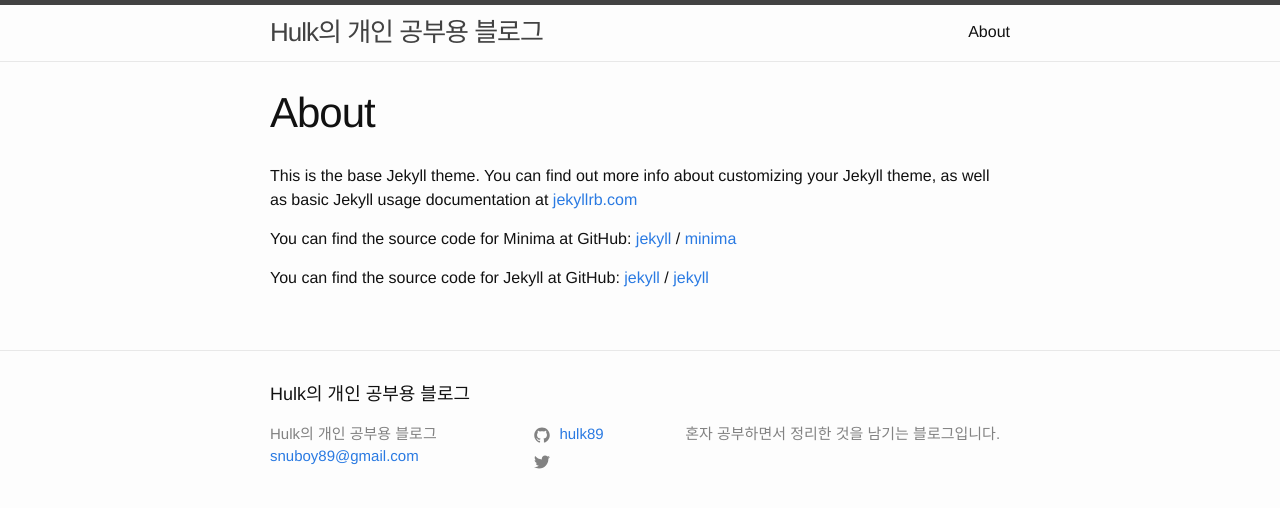
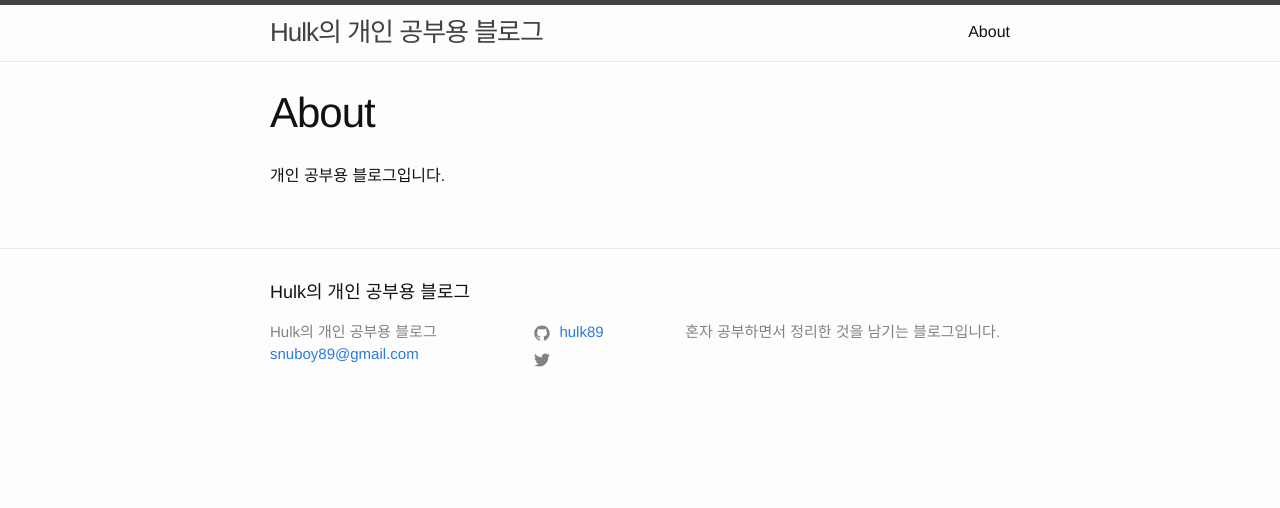
Before and after one commit to Hulk89/hulk89.github.io, a Jekyll site: the page built from about.md, in a window 1280 px wide. Shown: the top 508 px of the page. Built offline with Jekyll 4.4.1, drawn with Linux system fonts in a browser that asks for light colours.

Commit message:
about 삭제

```diff
--- a/about.md
+++ b/about.md
@@ -4,15 +4,4 @@
 permalink: /about/
 ---
 
-This is the base Jekyll theme. You can find out more info about customizing your Jekyll theme, as well as basic Jekyll usage documentation at [jekyllrb.com](https://jekyllrb.com/)
-
-You can find the source code for Minima at GitHub:
-[jekyll][jekyll-organization] /
-[minima](https://github.com/jekyll/minima)
-
-You can find the source code for Jekyll at GitHub:
-[jekyll][jekyll-organization] /
-[jekyll](https://github.com/jekyll/jekyll)
-
-
-[jekyll-organization]: https://github.com/jekyll
+개인 공부용 블로그입니다.
```
